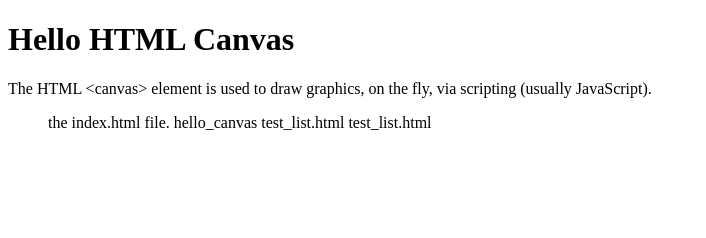
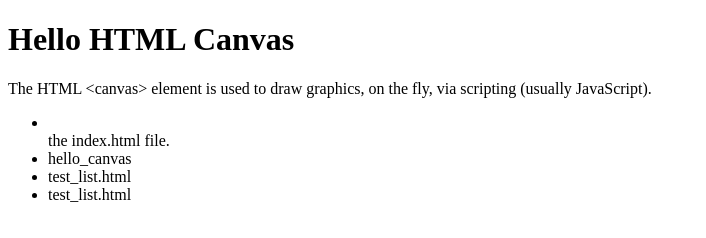
Before and after one commit to KoreaHaos/hello_html_canvas, a plain HTML site: page index.html in a window 1280 px wide. Shown: the whole page, without its empty margins (0-706 px from the left). Drawn offline with Linux system fonts and the light colour scheme.

Commit message:
Commited with script save_it.bash, no commit arg passed.

```diff
--- a/index.html
+++ b/index.html
@@ -25,10 +25,10 @@
     <p>The HTML &lt;canvas&gt; element is used to draw graphics, on the fly, via scripting (usually JavaScript).</p>
     <div>
         <ul>
-            <a href="index.html">the index.html file.</a>
-            <a href="hello_canvas.html">hello_canvas</a>
-            <a href="test_list.html">test_list.html</a>
-            <a href="test_list.html">test_list.html</a>
+            <li></li><a href="index.html">the index.html file.</a></li>
+            <li><a href="hello_canvas.html">hello_canvas</a></li>
+            <li><a href="test_list.html">test_list.html</a></li>
+            <li><a href="test_list.html">test_list.html</a></li>
         </ul>
     </div>
 </body>
```
